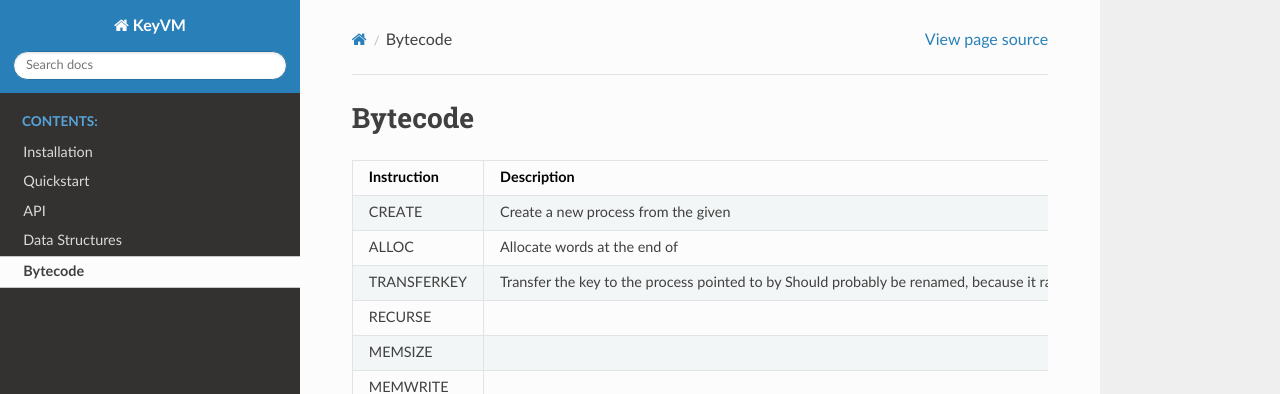
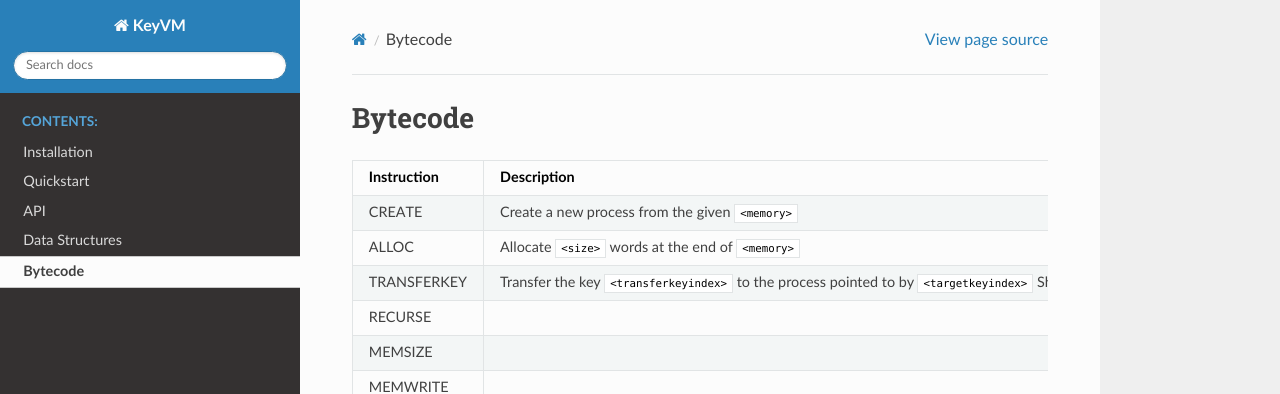
Before and after one commit to void4/keyvm-old, a Sphinx documentation site: the page built from docs/standard/bytecode.md, in a window 1280 px wide and 1203 px high. Shown: the top 394 px of the window. Built offline with Sphinx 7.4.7 and the Read the Docs theme 2.0.0, drawn with Linux system fonts in a browser that asks for light colours.

Commit message:
Enclose angle brackets with backticks

```diff
--- a/docs/gendoc.py
+++ b/docs/gendoc.py
@@ -38,7 +38,7 @@ while len(node.orelse) > 0:
             first = node.body[0]
             if type(first) in [Comment, ast.Expr]:
                 if type(first.value) == ast.Str:
-                    desc = first.value.s.replace("\n", "").strip()
+                    desc = first.value.s.replace("\n", "").strip().replace("<", "`<").replace(">", ">`")
         print("| %s | %s |" % (iname, desc))#, dir(first))
 
     #print(node.orelse)
--- a/docs/standard/bytecode.md
+++ b/docs/standard/bytecode.md
@@ -2,9 +2,9 @@
 
 | Instruction | Description |
 |-------------|-------------|
-| CREATE | Create a new process from the given <memory> |
-| ALLOC | Allocate <size> words at the end of <memory> |
-| TRANSFERKEY | Transfer the key <transferkeyindex> to the process pointed to by <targetkeyindex>			Should probably be renamed, because it rather "copies" the key |
+| CREATE | Create a new process from the given `<memory>` |
+| ALLOC | Allocate `<size>` words at the end of `<memory>` |
+| TRANSFERKEY | Transfer the key `<transferkeyindex>` to the process pointed to by `<targetkeyindex>`			Should probably be renamed, because it rather "copies" the key |
 | RECURSE |  |
 | MEMSIZE |  |
 | MEMWRITE |  |
@@ -25,6 +25,4 @@
 | RETURN |  |
 | RANDOM |  |
 
-
-
 For more, see instructions.py
```
